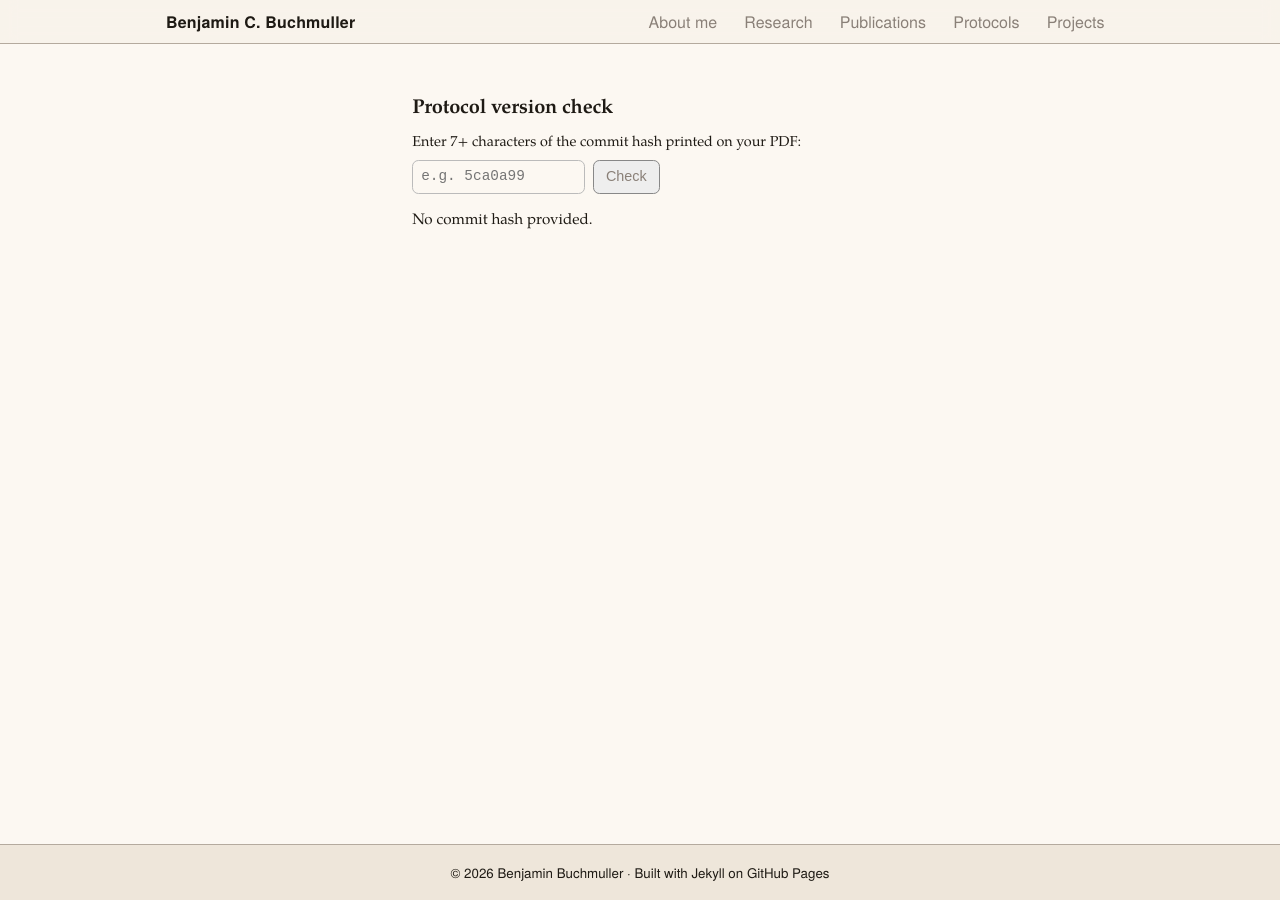
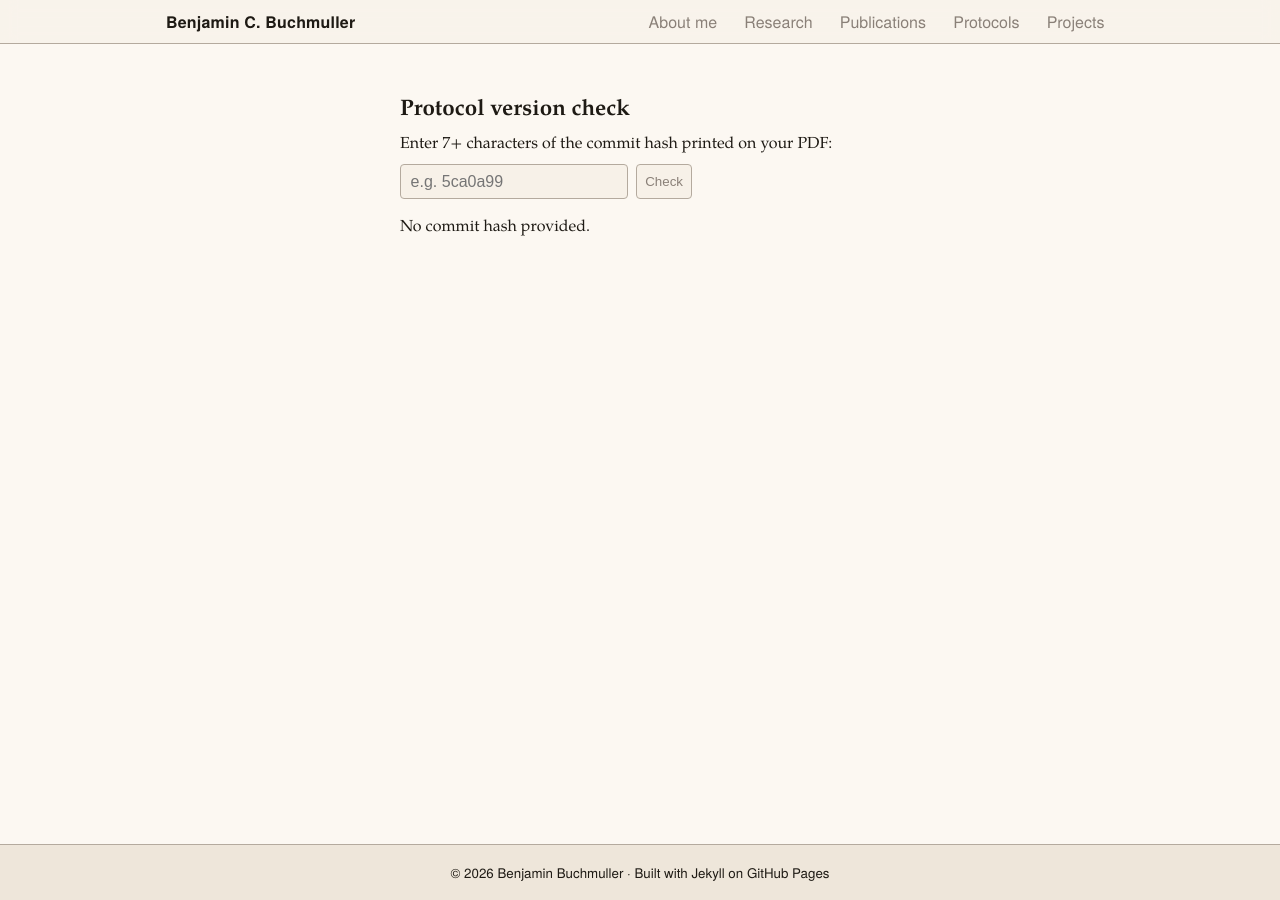
Before and after one commit to benjbuch/benjbuch.github.io, a Jekyll site: the page built from protocol-checker.html, in a window 1280 px wide. Built offline with Jekyll 4.4.1, drawn with Linux system fonts in a browser that asks for light colours.

Commit message:
Use current theme

```diff
--- a/protocol-checker.html
+++ b/protocol-checker.html
@@ -5,222 +5,161 @@
 ---
 
 <div class="checker">
-  <h1>Protocol version check</h1>
+  <h2>Protocol version check</h2>
 
   <!-- Query form -->
+  <p>
   <form id="checker-form" class="checker-form">
     <label for="hash-input">Enter 7+ characters of the commit hash printed on your PDF:</label>
     <div class="row">
-      <input id="hash-input" name="q" type="text" maxlength="64" inputmode="latin" autocomplete="off" placeholder="e.g. 5ca0a99" />
+      <input id="hash-input" name="q" type="search" maxlength="64" inputmode="latin" autocomplete="off" placeholder="e.g. 5ca0a99" />
       <button type="submit">Check</button>
     </div>
   </form>
+</p>
 
   <!-- Status line -->
   <p id="input-hash"></p>
 
   <!-- Results -->
-  <div id="results"><p>Waiting for input…</p></div>
+  <div id="results"><p class="muted">Waiting for input…</p></div>
 </div>
 
 <style>
+
   .checker {
+    margin: 2rem auto;
     max-width: 60ch;
-  margin: 2rem auto;
-  line-height: 1.5;
-  font-size: 0.95rem;
   }
   .checker h1 {
-  font-size: 1.25rem;
     margin-bottom: 0.75rem;
   }
 
-/* form styling */
+  /* Form */
+
   .checker-form {
-  margin-bottom: 1rem;
-  font-size: 0.9rem;
-  line-height: 1.4;
+    margin-bottom: var(--pad-l);
   }
   .checker-form label {
+    margin-bottom: var(--pad-m);
     display: block;
-  margin-bottom: 0.4rem;
-  font-weight: 500;
   }
   .checker-form .row {
     display: flex;
     flex-wrap: wrap;
-  gap: 0.5rem;
-}
-.checker-form input[type="text"] {
-  flex: 1 1 12ch;
-  min-width: 12ch;
-  max-width: 20ch;
-  font-family: monospace;
-  font-size: 0.9rem;
-  line-height: 1.2rem;
-  padding: 0.4rem 0.5rem;
-  border: 1px solid #bbb;
-  border-radius: 0.4rem;
-}
-.checker-form button {
-  flex: 0 0 auto;
-  border: 1px solid #888;
-  border-radius: 0.4rem;
-  background: #eee;
-  font-size: 0.9rem;
-  line-height: 1.2rem;
-  padding: 0.4rem 0.75rem;
-  cursor: pointer;
-}
-.checker-form button:hover {
-  background: #e2e2e2;
+    gap: var(--pad-m);
   }
 
-/* results styling */
+  .checker-form button {
+    background: var(--surface-raised);
+  }
+  .checker-form input {
+    background: var(--surface-raised);
+  }
+
+  /* Results */
+
   .check-result {
-  border: 1px solid #ccc;
+    border: 1px solid var(--border);
     border-radius: 0.5rem;
-  padding: 1rem;
-  margin: 1rem 0;
-  background: #fafafa;
-  font-size: 0.9rem;
-  line-height: 1.4;
+    padding: var(--pad-l);
+    margin: var(--pad-l) 0;
+    background: var(--surface-raised);
     display: flex !important;
     flex-direction: column !important;
   }
-
   .check-result > div,
   .check-result > h2,
   .check-result > p {
     display: block !important;
     width: 100% !important;
-  margin: 0 0 0.5rem 0 !important;
+    margin: 0 0 var(--pad-m) 0 !important;
   }
 
-.check-result h2 {
-  font-size: 1rem;
-  font-weight: 600;
-  margin: 0 0 0.75rem 0 !important;
+  /* status section */
+  .result-status {
+    border-top: 1px solid var(--border);
   }
 
-.check-result strong {
-  display: inline !important;
-  font-weight: 600;
-}
-
-.check-result code {
-  display: inline !important;
-}
-
-/* Status section */
-.result-status {
-  padding-top: 0.75rem;
-  margin-top: 0.75rem;
-  border-top: 1px solid #ddd;
-}
-
-.result-status p {
-  margin: 0 0 0.5rem;
-}
-
-/* Status badges */
+  /* status badges */
   .status-badge {
     display: inline-block;
-  padding: 0.15rem 0.5rem;
-  border-radius: 0.25rem;
-  font-size: 0.85rem;
-  font-weight: 600;
+    padding: var(--pad-s) var(--pad-m);
+    border-radius: 0.5rem;
+    font-family: var(--font-mono);
+    font-size: 0.9rem;
+    font-weight: 700;
     text-transform: uppercase;
     letter-spacing: 0.02em;
   }
-
   .status-current {
-  background: #d1fae5;
-  color: #065f46;
-  border: 1px solid #6ee7b7;
+    background: var(--accent-green-a);
+    color: var(--accent-green);
+    border: 1px solid var(--accent-green);
+  }
+  .status-outdated {
+    background: var(--accent-gold-a);
+    color: var(--accent-gold);
+    border: 1px solid var(--accent-gold);
   }
 
-.status-outdated {
-  background: #fef3c7;
-  color: #92400e;
-  border: 1px solid #fcd34d;
-}
-
-/* Updates list - only used when there are actual updates */
+  /* updates list */
   .updates-list {
-  margin: 0.75rem 0 0 0;
-  padding-left: 1.5rem;
+    margin: var(--pad-m) 0 0 0;
+    padding-left: var(--pad-l);
     list-style-type: disc;
   }
-
   .updates-list li {
-  margin-bottom: 0.5rem;
+    margin-bottom: var(--pad-m);
   }
-
   .updates-list li:last-child {
     margin-bottom: 0;
   }
 
+  /* Inline code inside results */
   .check-result code {
-  font-family: monospace;
-  font-size: 0.85rem;
-  background: #f0f0f0;
-  padding: 0.1rem 0.3rem;
-  border-radius: 0.2rem;
-  word-break: break-all;
+    background: var(--surface-inset);
   }
 </style>
 
 <script>
   document.addEventListener("DOMContentLoaded", function () {
-  // Grab DOM elements
-  const formEl = document.getElementById('checker-form');
-  const inputField = document.getElementById('hash-input');
-  const inputEl = document.getElementById('input-hash');
-  const resultsEl = document.getElementById('results');
+    const formEl       = document.getElementById('checker-form');
+    const inputField   = document.getElementById('hash-input');
+    const inputEl      = document.getElementById('input-hash');
+    const resultsEl    = document.getElementById('results');
 
-  // Parse query param (?q=...)
-  const params = new URLSearchParams(window.location.search);
-  const initialRaw = (params.get("q") || "");
-  const initialHash = initialRaw.trim().slice(0, 64);
+    const params       = new URLSearchParams(window.location.search);
+    const initialRaw   = (params.get("q") || "");
+    const initialHash  = initialRaw.trim().slice(0, 64);
 
-  // Pre-fill the box if URL already has ?q
     if (inputField && initialHash) {
       inputField.value = initialHash;
     }
 
-  // Attach form submit handler (so user can type/paste a hash)
     if (formEl) {
       formEl.addEventListener("submit", function (evt) {
         evt.preventDefault();
         const newHash = (inputField.value || "").trim();
-
-      // Update the URL without navigating
-      const url = new URL(window.location.href);
+        const url     = new URL(window.location.href);
         if (newHash) {
           url.searchParams.set("q", newHash);
         } else {
           url.searchParams.delete("q");
         }
         window.history.replaceState(null, "", url.toString());
-
         runLookup(newHash);
       });
     }
 
-  // Run lookup immediately if we came in with ?q=...
     runLookup(initialHash);
 
-  // ---- helper: parse date into ms for comparison
     function parseDateToMs(str) {
-    // Handles both full timestamps ("2025-10-27T21:43:34-04:00")
-    // and just dates ("2025-10-25")
       const d = new Date(str);
       if (isNaN(d)) return null;
       return d.getTime();
     }
 
-  // ---- core lookup flow
     function runLookup(queryHash) {
       if (!inputEl || !resultsEl) {
         console.error("Error: Required DOM nodes not found.");
@@ -233,114 +172,102 @@
         return;
       }
 
-    inputEl.textContent = `Looking for commit "${queryHash}"…`;
+      inputEl.textContent = 'Looking for commit "' + queryHash + '"…';
 
-    const base = "";
-    const indexURL = base + "/assets/protocols/index.json";
-    const historyURL = base + "/assets/protocols/history.json";
+      var base       = "";
+      var indexURL   = base + "/assets/protocols/index.json";
+      var historyURL = base + "/assets/protocols/history.json";
 
       Promise.all([
-      fetch(indexURL).then(r => {
+        fetch(indexURL).then(function (r) {
           if (!r.ok) throw new Error("index.json HTTP " + r.status);
           return r.json();
         }),
-      fetch(historyURL).then(r => {
+        fetch(historyURL).then(function (r) {
           if (!r.ok) throw new Error("history.json HTTP " + r.status);
           return r.json();
         })
       ])
-    .then(([indexData, historyData]) => {
-      // 1. normalize query to lowercase and match by prefix
-      const qLower = queryHash.toLowerCase();
+      .then(function (data) {
+        var indexData   = data[0];
+        var historyData = data[1];
 
-      const record = indexData.find(entry => {
+        var qLower = queryHash.toLowerCase();
+
+        var record = indexData.find(function (entry) {
           if (!entry.hash) return false;
-        const eLower = String(entry.hash).toLowerCase();
+          var eLower = String(entry.hash).toLowerCase();
           return eLower.startsWith(qLower);
         });
 
         if (!record) {
           inputEl.textContent = "";
-        resultsEl.innerHTML = `
-          <div class="check-result">
-            <p><strong>Error:</strong> Unrecognized commit <code>${queryHash}</code>.</p>
-            <p>This PDF may be outdated or not generated from this site.</p>
-          </div>`;
+          resultsEl.innerHTML =
+          '<div class = "check-result">' +
+          '<p><strong>Error:</strong> Unrecognized commit <code>' + queryHash + '</code>.</p>' +
+          '<p>This PDF may be outdated or not generated from this site.</p>' +
+          '</div>';
           return;
         }
 
-      // record = { hash, id, time }
-      const documentId = record.id;
-      const snapshotTimeMs = parseDateToMs(record.time);
+        var documentId = record.id;
+        var snapshotTimeMs = parseDateToMs(record.time);
+        var latestLink = "/assets/protocols/pdf/" + documentId + ".pdf";
 
-      const latestLink = `/assets/protocols/pdf/${documentId}.pdf`
+        var changelog = historyData.find(function (item) { return item.id === documentId; });
 
-      // 2. find changelog for that SOP
-      const changelog = historyData.find(item => item.id === documentId);
-
-      let newerChanges = [];
+        var newerChanges = [];
         if (changelog && changelog.changes && snapshotTimeMs !== null) {
-        // keep ALL changes strictly after snapshot
-        newerChanges = changelog.changes.filter(change => {
-          const changeMs = parseDateToMs(change.time);
+          newerChanges = changelog.changes.filter(function (change) {
+            var changeMs = parseDateToMs(change.time);
             return changeMs !== null && changeMs > snapshotTimeMs;
           });
-
-        // sort ascending (oldest -> newest), so user sees full progression
-        newerChanges.sort(
-          (a, b) => parseDateToMs(a.time) - parseDateToMs(b.time)
-        );
+          newerChanges.sort(function (a, b) {
+            return parseDateToMs(a.time) - parseDateToMs(b.time);
+          });
         }
 
-      // 3. pretty-print snapshot date
-      let snapshotDateStr = "";
+        var snapshotDateStr = "";
         if (snapshotTimeMs !== null) {
-        const d = new Date(snapshotTimeMs);
-        snapshotDateStr = d.toISOString().slice(0,10); // YYYY-MM-DD
+          var d = new Date(snapshotTimeMs);
+          snapshotDateStr = d.toISOString().slice(0, 10);
         } else {
           snapshotDateStr = record.time;
         }
 
-      // 4. build status section
-      let statusHtml = "";
-      if (newerChanges.length === 0) {
-        statusHtml = `
-          <p><strong>Status:</strong> <span class="status-badge status-current">Current</span></p>
-          <p>No recorded changes after ${snapshotDateStr}.</p>
-        `;
+        var statusHtml = "";
+        if (newerChanges.lgth === 0) {
+          statusHtml =
+          '<p><strong>Status:</strong> <span class = "status-badge status-current">Current</span></p>' +
+          '<p>No recorded changes after ' + snapshotDateStr + '.</p>';
         } else {
-        const listItems = newerChanges.map(ch => {
-          return `<li><strong>${ch.time}:</strong> ${ch.text}</li>`;
+          var listItems = newerChanges.map(function (ch) {
+            return '<li><strong>' + ch.time + ':</strong> ' + ch.text + '</li>';
           }).join("");
 
-        statusHtml = `
-          <p><strong>Status:</strong> <span class="status-badge status-outdated">Outdated</span></p>
-          <p><a href="${latestLink}" target="_blank" rel="noopener">
-              Open the most recent version of ${documentId}
-            </a></p>
-          <p>We have ${newerChanges.length} recorded update${newerChanges.length > 1 ? "s" : ""} after ${snapshotDateStr}:</p>
-          <ul class="updates-list">${listItems}</ul>
-        `;
+          statusHtml =
+          '<p><strong>Status:</strong> <span class = "status-badge status-outdated">Outdated</span></p>' +
+          '<p><a href = "' + latestLink + '" target="_blank" rel="noopener">' +
+          'Open the most recent version of ' + documentId +
+          '</a></p>' +
+          '<p>We have ' + newerChanges.length + ' recorded update' +
+          (newerChanges.length > 1 ? 's' : '') + ' after ' + snapshotDateStr + ':</p>' +
+          '<ul class = "updates-list">' + listItems + '</ul>';
         }
 
-      // 5. render block with clean structure
         inputEl.textContent = "";
-      resultsEl.innerHTML = `
-        <section class="check-result">
-          <h2>${documentId}</h2>
-          <div><strong>Commit:</strong> <code>${record.hash}</code></div>
-          <div><strong>Snapshot time:</strong> ${snapshotDateStr}</div>
-
-          <div class="result-status">
-            ${statusHtml}
-          </div>
-        </section>
-      `;
+        resultsEl.innerHTML =
+        '<section class = "check-result">' +
+        '<h2>' + documentId + '</h2>' +
+        '<div><strong>Commit:</strong> <code>' + record.hash + '</code></div>' +
+        '<div><strong>Snapshot time:</strong> ' + snapshotDateStr + '</div>' +
+        '<div class  = "result-status">' + statusHtml + '</div>' +
+        '</section>';
       })
-    .catch(err => {
+      .catch(function (err) {
         console.error("Lookup error:", err);
         inputEl.textContent = "";
-      resultsEl.innerHTML = "<div class='check-result'><p><strong>Error:</strong> Could not load protocol index.</p></div>";
+        resultsEl.innerHTML = '<div class="check-result"><p><strong>Error:</strong> Could not load protocol index.</p></div>';
       });
     }
   });
```
Lines whose indentation alone changed are shown as unchanged.
